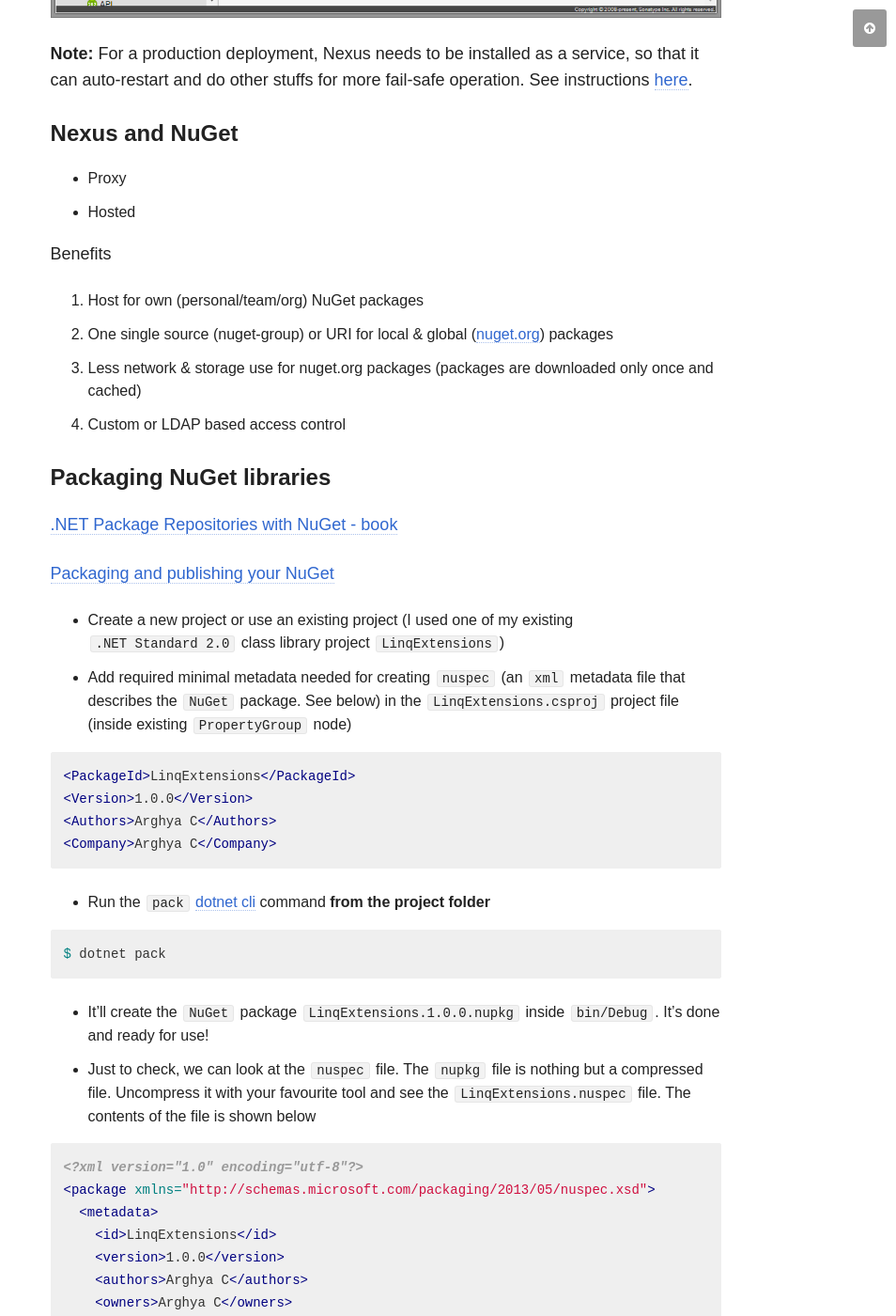
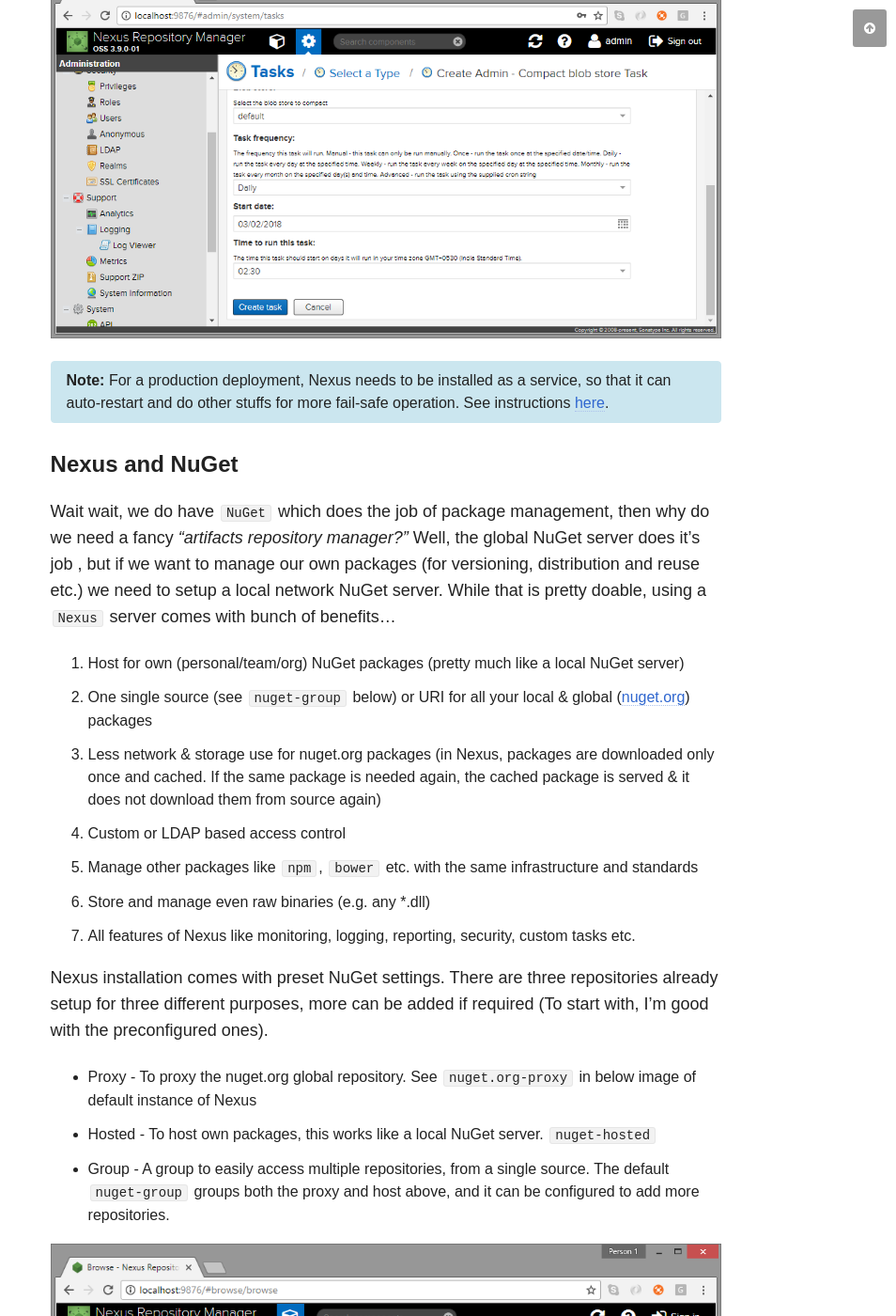
Before and after one commit to chakrabar/chakrabar.github.io, a Jekyll site: the page built from _posts/articles/2018-03-02-artifact-repository-management-with-nexus.md, in a window 1280 px wide and 1400 px high, scrolled down 4493 px. Shown: the whole window at 94% size, without its empty margins (326-1280 px from the left). Built offline with Jekyll 4.4.1, drawn with Linux system fonts in a browser that asks for light colours; nearby versions of some CDN libraries; comment, search, counter and statistics services are not loaded; some of the changed text lies outside the part shown.

Commit message:
Nexus update

````diff
--- a/_posts/articles/2018-03-02-artifact-repository-management-with-nexus.md
+++ b/_posts/articles/2018-03-02-artifact-repository-management-with-nexus.md
@@ -1,7 +1,7 @@
 ---
 layout: post
-title: ".NET artifacts repository management with Nexus"
-excerpt: "Setup & configuration of Sonatype Nexus as a artifacts repository manager for .NET projects"
+title: "Nexus artifacts repository manager for .NET with NuGet"
+excerpt: "Setup & configuration of Sonatype Nexus from scratch, as an artifacts repository manager for .NET projects"
 date: 2018-03-02
 tags: [tech, artifact, repository, nexus, package, nuget, dotnet]
 categories: articles
@@ -9,11 +9,11 @@
 share: true
 ---
 
-An artifacts what?
+_**"An artifacts what?"**_
 
 For those not familiar with the very popular _"artifact repositories"_ used all over the development community, it might be a pretty unsual thing. But they have been used in many open source and commercial software projects for many years - for a reason. Probably not super popular with the .NET community (_well, we have NuGet, don't we?_), but they are being used increasingly in many .NET projects. And the popular ones now come with .NET support by default.
 
-So what is an **artifacts repository manager**. Going by the standard definition
+So what is an **artifacts repository manager**? Going by the standard definition
 
 > An artifacts repository is basically an application server that can store software artifacts in an organised and versioned manner, and that can be used for software projects as and when required. They are generally wired into application IDEs and build systems to store or fetch project artifacts (binaries, metadata etc.)
 
@@ -36,7 +36,7 @@
 Alternatives? There are some popular alternatives as well
 
 * [JFrog Artifactory](https://jfrog.com/artifactory/)
-* [Proget](https://inedo.com/proget)
+* [Proget](https://inedo.com/proget) etc.
 * For .NET projects, a local automated [NuGet server](https://www.nuget.org/) can also be used, but they do not come with the bunch of features and flexibility of standard artifact repositories
 
 
@@ -61,6 +61,7 @@
 
 Nexus can have many user with different access rights. The default initial user is admin. To change or add new users, sign in with default admin credentials as `admin/admin123`. Now you can add new users, grant access to LDAP etc.
 
+
 #### Installation
 
 Since we'll be using Nexus for .NET project, we'll install it on a Windows system (becuase most .NET projects are still built on Windows systems. Not because this is the only system I have access to on day-to-day basis). To install on a different system, follow the [official installation guide](https://help.sonatype.com/display/NXRM3/Installation).
@@ -78,6 +79,8 @@
 * If it starts successfully, it'll display at the end
     * **Started Sonatype Nexus OSS 3.9.0-01**
 
+![Image](/images/posts/nexus/nexus-started.png)
+
 **Note:** If it fails with an error like _"address already in use"_, that means the default URI `http://localhost:8081` is being used by some other application. So, we need to change the port.
 {: .notice--info}
 
@@ -90,33 +93,48 @@
 
 ![Image](/images/posts/nexus/nexus-oss-3.9.0.01.png)
 
-If you log in with the admin user, you'll see additional option. The settings menu is on top with the gear sign.
+If you log in with the admin user, you'll see additional option. The settings menu is on top with the gear icon.
 
 ![Image](/images/posts/nexus/snapshot-delete-task.png)
 
 **Note:** For a production deployment, Nexus needs to be installed as a service, so that it can auto-restart and do other stuffs for more fail-safe operation. See instructions [here](https://books.sonatype.com/nexus-book/3.0/reference/install.html#service-windows).
+{: .notice--info}
 
 
 #### Nexus and NuGet
 
-* Proxy
-* Hosted
+Wait wait, we do have `NuGet` which does the job of package management, then why do we need a fancy _"artifacts repository manager?"_ Well, the global NuGet server does it's job , but if we want to manage our own packages (for versioning, distribution and reuse etc.) we need to setup a local network NuGet server. While that is pretty doable, using a `Nexus` server comes with bunch of benefits...
 
-Benefits
+1. Host for own (personal/team/org) NuGet packages (pretty much like a local NuGet server)
+2. One single source (see `nuget-group` below) or URI for all your local & global ([nuget.org](https://www.nuget.org/)) packages
+3. Less network & storage use for nuget.org packages (in Nexus, packages are downloaded only once and cached. If the same package is needed again, the cached package is served & it does not download them from source again)
+4. Custom or LDAP based access control
+5. Manage other packages like `npm`, `bower` etc. with the same infrastructure and standards
+6. Store and manage even raw binaries (e.g. any *.dll)
+7. All features of Nexus like monitoring, logging, reporting, security, custom tasks etc.
 
-1. Host for own (personal/team/org) NuGet packages
-2. One single source (nuget-group) or URI for local & global ([nuget.org](https://www.nuget.org/)) packages
-3. Less network & storage use for nuget.org packages (packages are downloaded only once and cached)
-4. Custom or LDAP based access control
+Nexus installation comes with preset NuGet settings. There are three repositories already setup for three different purposes, more can be added if required (To start with, I'm good with the preconfigured ones).
+
+* Proxy - To proxy the nuget.org global repository. See `nuget.org-proxy` in below image of default instance of Nexus
+* Hosted - To host own packages, this works like a local NuGet server. `nuget-hosted`
+* Group - A group to easily access multiple repositories, from a single source. The default `nuget-group` groups both the proxy and host above, and it can be configured to add more repositories.
+
+![Image](/images/posts/nexus/initial.png)
+
 
 #### Packaging NuGet libraries
 
-[.NET Package Repositories with NuGet - book](http://books.sonatype.com/nexus-book/3.0/reference/nuget.html)
+To have our own NuGet packages hosted in our Nexus server, we need to `package` our .NET libraries as NuGet and then `publish` them to the Nexus server.
 
-[Packaging and publishing your NuGet](https://docs.microsoft.com/en-gb/nuget/quickstart/create-and-publish-a-package-using-the-dotnet-cli)
+The packaging of custom NuGet packages doesn't have much to do with Nexus, they are the usual packaging process of NuGet as detailed in [Packaging and publishing your NuGet](https://docs.microsoft.com/en-gb/nuget/quickstart/create-and-publish-a-package-using-the-dotnet-cli) document.
+
+Here we'll see a quick step-by-step process of packaging libraries as NuGet. The process basically involves creating a `nuspec` file that defines the package metadata, and calling NuGet tools to create the actual package in `nupkg` format.
+
+**Note:** I'm using a .NET Standard library with `dotnet cli` tools for the packaging. The process might be slightly different for creating .NET Framework libraries with NuGet console.
+{: .notice--info}
 
 * Create a new project or use an existing project (I used one of my existing `.NET Standard 2.0` class library project `LinqExtensions`)
-* Add required minimal metadata needed for creating `nuspec` (an `xml` metadata file that describes the `NuGet` package. See below) in the `LinqExtensions.csproj` project file (inside existing `PropertyGroup` node)
+* Add required minimal metadata needed for creating `nuspec` (an `xml` metadata file that describes the `NuGet` package. See below) in the `LinqExtensions.csproj` project file (inside existing `PropertyGroup` node). Alternatively a separate `nuspec` file can be created and linked.
 
 ```xml
 <PackageId>LinqExtensions</PackageId>
@@ -153,7 +171,21 @@
 </package>
 ```
 
+
 #### Publishing NuGet libraries
+
+To host a NuGet package on server, we need to `publish` the local `nupkg` file to a NuGet enabled server (e.g. a network NuGet server or Nexus). Again, publishing to Nexus is not much different than standard NuGet server, only we need to setup the `NuGet API key`. The [NuGet chapter of the Nexus book](http://books.sonatype.com/nexus-book/3.0/reference/nuget.html) explains the process.
+
+First we need to get the API key. The key is unique to each user. Login to the Nexus web application, go to the user section and click on the left menu `NuGet API key`. See image below. remember, **do not share** your API key as that is the unique id given to you to verify with the Nexus server. (I've changed mine after taking the screensot. You have never seen my key!)
+
+![Image](/images/posts/nexus/nuget-api-key.png)
+
+**Note:** For the NuGet API key to work, first the admin needs to enable the _"NuGet API-Key Realm"_. To do that, go to Realms section in Security menu and add it to the active realms. See image below.
+{: .notice--warning}
+
+![Image](/images/posts/nexus/nuget-realm.png)
+
+Now, all you need to do is run `nuget push` command from the package folder with the key obtained above, to the repository source. We'll be pushing the package to our `nuget-hosted` repository.
 
 ```bash
 # command structure
@@ -166,10 +198,18 @@
 
 ![Image](/images/posts/nexus/hosted-nuget.png)
 
+
 #### Integrating with Visual Studio
 
+Now that we have our artifacts as NuGet package on our Nexus repository manager, we can use it simply as NuGet source for development and build purposes. Here, we'll setup our Nexus repository as NuGet source for Visual Studio.
+
+Go to the Packagae Sources, and add a new source pointing to the `nuget-group` so that we can access the global nuget.org packages as well as our custom packages from the same source.
+
+1. Go to `VS` > `Tools` > `Options` > `NuGet Package Manager` > `Package Sources`
+2. Add a new source (the big bold green plus)
+3. Since it'll access the global packages as well, only this source would be enough for projects
+
 ```bash
-VS > Tools > Options > NuGet Package Manager > Package Sources
 # Give a meaningful name and the Nexus repository source
 Name: Nexus-nuget-group
 Source: http://localhost:9876/repository/nuget-group/
@@ -181,9 +221,10 @@
 
 ![Image](/images/posts/nexus/my-nuget-found.png)
 
+
 #### References
 
-* [What is a artifact repository?](https://blog.sonatype.com/2009/04/what-is-a-repository)
+* [What is artifact repository?](https://blog.sonatype.com/2009/04/what-is-a-repository)
 * [Sonatype Nexus](https://www.sonatype.com/nexus-repository-sonatype)
 * [The Nexus book](https://books.sonatype.com/nexus-book/3.0/reference/install.html)
 * [Official installation guide](https://help.sonatype.com/display/NXRM3/Installation)
````
Also changed, not shown: other parts of _posts/articles/2018-03-02-artifact-repository-management-with-nexus.md (+1 -1 lines), images/posts/nexus/nexus-started.png (added).
